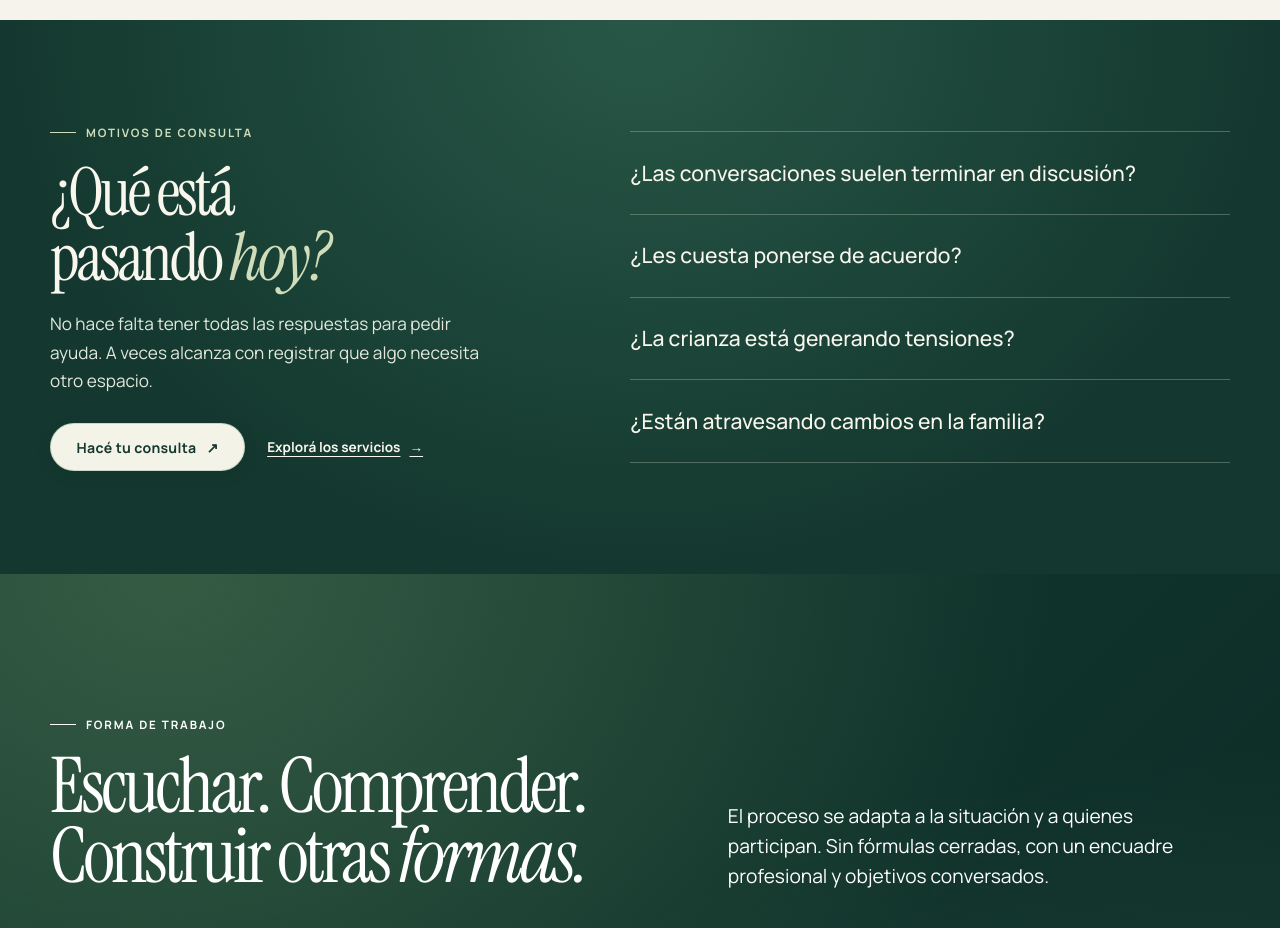
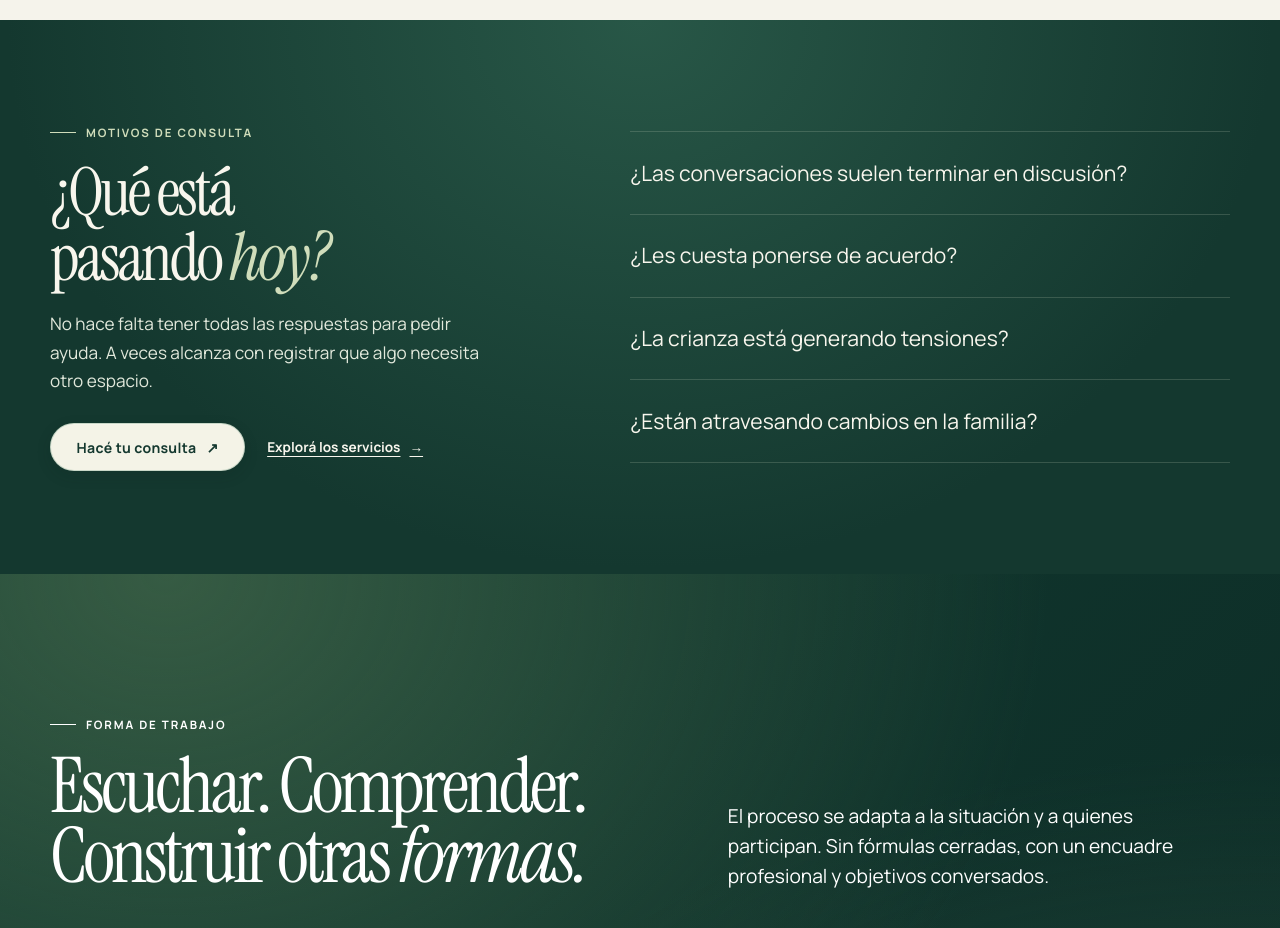
Before and after one commit to ideamosestudio/familyhold-web, a plain HTML site: page dist/index.html in a window 1280 px wide. Shown: the part 4680-5608 px from the top of the page. Drawn offline with Linux system fonts and the light colour scheme.

Commit message:
Suaviza la lista de motivos de consulta

```diff
--- a/dist/assets/editorial.css
+++ b/dist/assets/editorial.css
@@ -703,13 +703,13 @@ section[id] { scroll-margin-top: 90px; }
   list-style: none;
   margin: 0;
   padding: 0;
-  border-top: 1px solid rgba(227, 238, 215, .28);
+  border-top: 1px solid rgba(227, 238, 215, .17);
 }
 
 .consultation-questions li {
   padding: clamp(16px, 2vw, 26px) 0;
-  border-bottom: 1px solid rgba(227, 238, 215, .28);
-  font: 500 clamp(1.05rem, 1.65vw, 1.35rem) / 1.45 var(--sans);
+  border-bottom: 1px solid rgba(227, 238, 215, .17);
+  font: 400 clamp(1.05rem, 1.65vw, 1.35rem) / 1.45 var(--sans);
   text-wrap: pretty;
 }
 
--- a/dist/index.html
+++ b/dist/index.html
@@ -1,4 +1,4 @@
-<!doctype html><html lang="es"><head><meta charset="utf-8"><meta name="viewport" content="width=device-width,initial-scale=1"><base href="/familyhold-web/"><title>Family Hold | Terapia de pareja y familiar</title><meta name="description" content="Atención psicológica para parejas y familias. Terapia de pareja, terapia familiar y crianza respetuosa con la Lic. Analía Mitar."><link rel="preconnect" href="https://fonts.googleapis.com"><link rel="stylesheet" href="assets/styles.css?v=2"><script src="assets/site.js?v=4" defer></script><link rel="stylesheet" href="assets/editorial.css?v=22"></head><body>
+<!doctype html><html lang="es"><head><meta charset="utf-8"><meta name="viewport" content="width=device-width,initial-scale=1"><base href="/familyhold-web/"><title>Family Hold | Terapia de pareja y familiar</title><meta name="description" content="Atención psicológica para parejas y familias. Terapia de pareja, terapia familiar y crianza respetuosa con la Lic. Analía Mitar."><link rel="preconnect" href="https://fonts.googleapis.com"><link rel="stylesheet" href="assets/styles.css?v=2"><script src="assets/site.js?v=4" defer></script><link rel="stylesheet" href="assets/editorial.css?v=23"></head><body>
 <a class="skip-link" href="#contenido">Saltar al contenido</a>
 <header class="site-header"><div class="nav-wrap"><a class="brand" href=""><img class="brand-mark" src="assets/images/family-hold-mark-white.png" alt="">Family Hold</a><nav class="desktop-nav" aria-label="Principal"><a data-nav href="quienes-somos/">Quiénes somos</a><a data-nav href="nuestro-trabajo/">Nuestro trabajo</a><a data-nav href="terapia-de-pareja/">Terapia de pareja</a><a data-nav href="terapia-familiar/">Terapia familiar</a><a data-nav href="terapia-virtual-global/">Terapia virtual</a></nav><a class="btn light nav-contact" href="https://wa.link/b6a0c3">Consultar</a><button class="menu-toggle" aria-label="Abrir menú" aria-expanded="false"><span></span></button></div></header>
 <div class="mobile-panel" aria-label="Menú móvil"><nav class="mobile-links"><a href="quienes-somos/">Quiénes somos</a><a href="nuestro-trabajo/">Nuestro trabajo</a><a href="terapia-de-pareja/">Terapia de pareja</a><a href="terapia-familiar/">Terapia familiar</a><a href="terapia-virtual-global/">Terapia virtual</a><a class="btn light mobile-consult" href="https://wa.link/b6a0c3">Consultar</a></nav><div class="mobile-meta"><a href="tel:+5491156146514">+54 9 11 5614-6514</a><a href="mailto:consultas@familyhold.com.ar">consultas@familyhold.com.ar</a></div></div>
```
